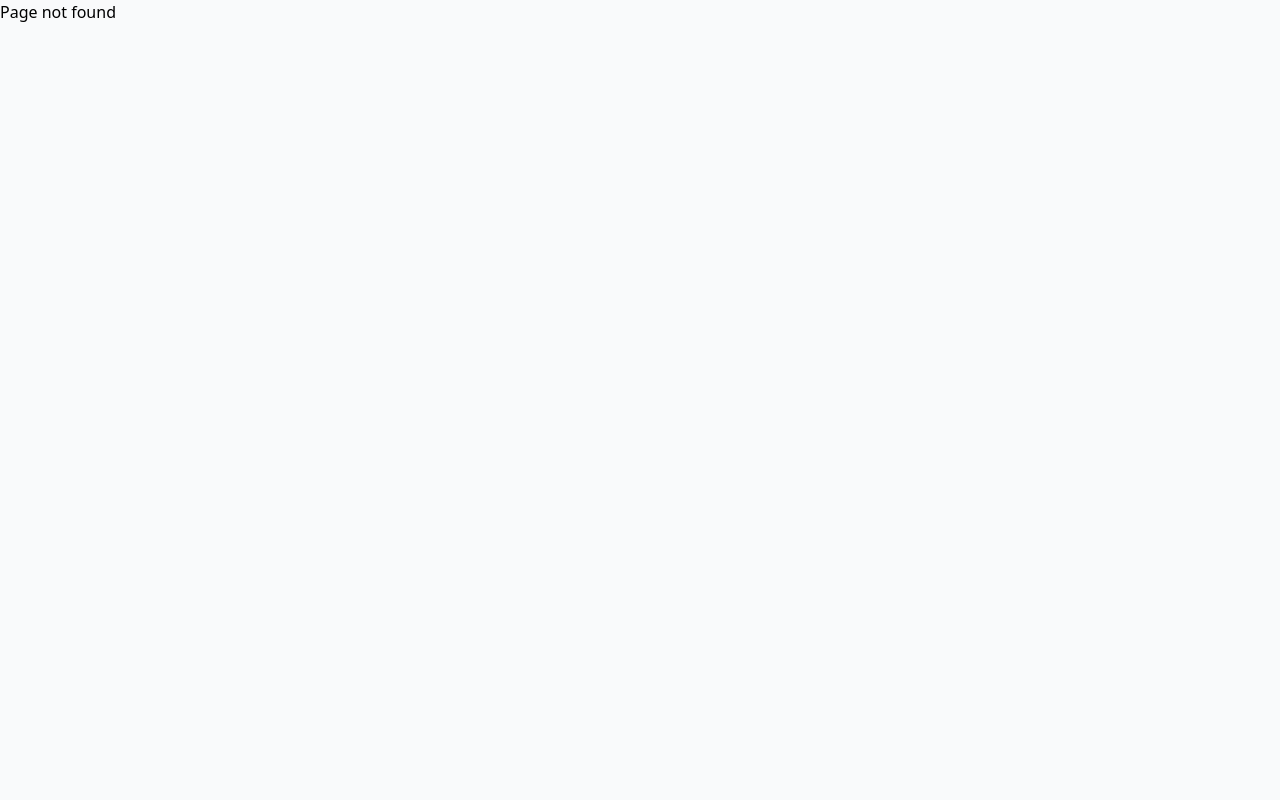
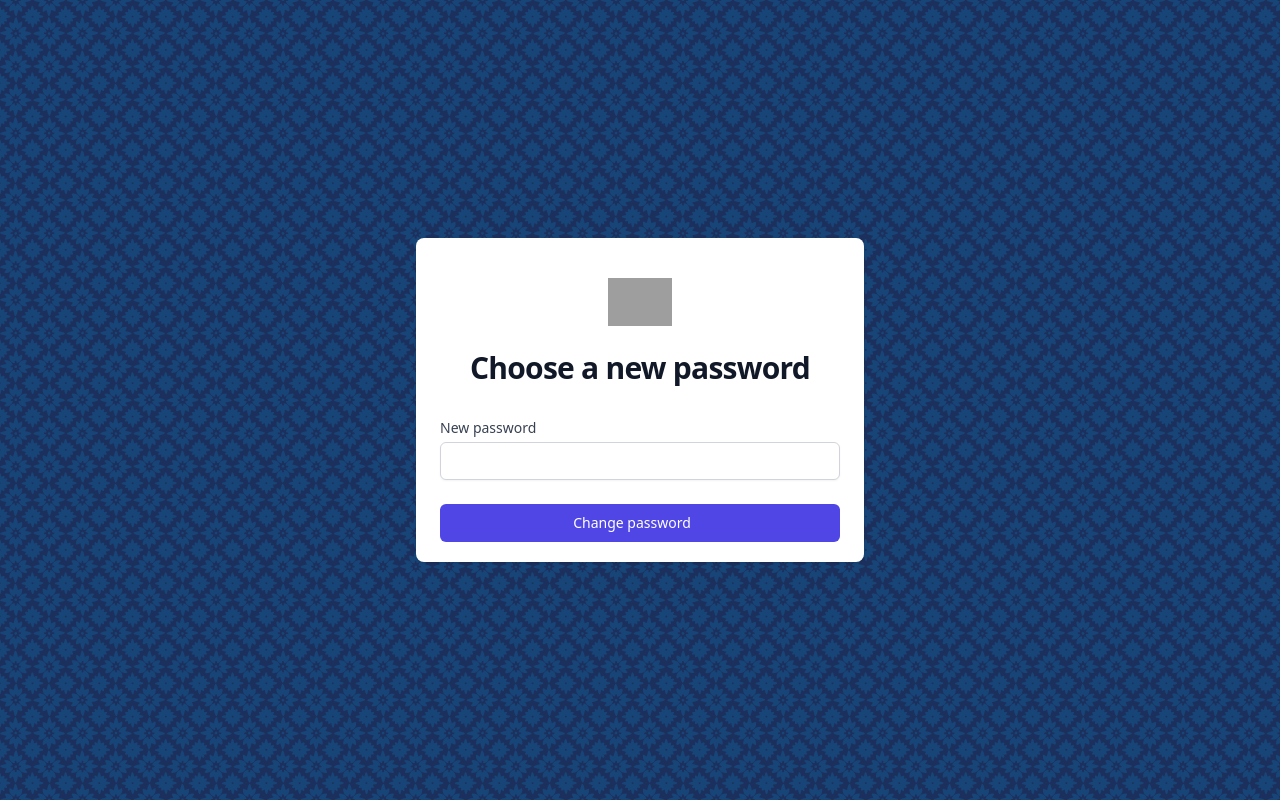
Before and after one commit to tombjerkan/authentication-demo, a React (Create React App) app: page /recoverpassword in a window 1280 px wide. Before the commit this address had no page. Built offline with nearby package versions, Linux system fonts and the light colour scheme; grey boxes are pictures that could not be loaded; what gotrue-js would draw is missing.

Commit message:
Implement password recovery

```diff
--- a/src/Routes.tsx
+++ b/src/Routes.tsx
@@ -8,6 +8,7 @@ import {
 import ConfirmAccountPage from "./authentication/ConfirmAccountPage";
 import CreateAccountPage from "./authentication/CreateAccountPage";
 import ForgotPasswordPage from "./authentication/ForgotPasswordPage";
+import RecoverPasswordPage from "./authentication/RecoverPasswordPage";
 import SignInPage from "./authentication/SignInPage";
 import UserPage from "./user-profile/UserPage";
 
@@ -30,6 +31,10 @@ export default function Routes() {
       element: <ForgotPasswordPage />,
     },
     {
+      path: "recoverpassword",
+      element: <RecoverPasswordPage />,
+    },
+    {
       path: "/",
       element: <Navigate to="/user" replace />,
     },
@@ -44,6 +49,7 @@ export default function Routes() {
   ]);
 
   useRedirectToConfirmAccount();
+  useRedirectToRecoverPassword();
 
   return pageElement;
 }
@@ -64,3 +70,21 @@ const useRedirectToConfirmAccount = () => {
     }
   }, [location, navigate]);
 };
+
+const useRedirectToRecoverPassword = () => {
+  const location = useLocation();
+  const navigate = useNavigate();
+
+  useEffect(() => {
+    const isIndexPage = location.pathname === "/";
+    const searchParams = new URLSearchParams(location.hash.substring(1));
+    const recoveryToken = searchParams.get("recovery_token");
+
+    if (isIndexPage && recoveryToken) {
+      navigate(`/recoverpassword#recovery_token=${recoveryToken}`, {
+        state: { token: recoveryToken },
+        replace: true,
+      });
+    }
+  }, [location, navigate]);
+};
--- /dev/null
+++ b/src/authentication/RecoverPasswordPage.tsx
@@ -0,0 +1,93 @@
+import {
+  Button,
+  Card,
+  CompanyLogo,
+  Input,
+  Label,
+  PageContainer,
+  Spinner,
+} from "../common/components";
+import { useLocation } from "react-router-dom";
+import { useState } from "react";
+import { recoverPassword } from "./identity";
+import assert from "../common/assert";
+
+export default function ChangePasswordPage() {
+  const location = useLocation();
+  const searchParams = new URLSearchParams(location.hash.substring(1));
+  const recoveryToken = searchParams.get("recovery_token");
+
+  const [password, setPassword] = useState("");
+  const [state, setState] = useState<
+    "initial" | "in-progress" | "success" | "error"
+  >("initial");
+
+  function submit() {
+    assert(
+      recoveryToken !== null,
+      "recovery token should always be present when shown the recover password page"
+    );
+
+    setState("in-progress");
+
+    recoverPassword(recoveryToken, password)
+      .then(() => setState("success"))
+      .catch(() => setState("error"));
+  }
+
+  return (
+    <PageContainer>
+      <div className="w-full max-w-md space-y-8 overflow-hidden bg-white px-4 py-5 pt-10 shadow sm:rounded-lg sm:px-6">
+        <div>
+          <CompanyLogo className="mx-auto h-12 w-auto" />
+          <h2 className="mt-6 text-center text-3xl font-bold tracking-tight text-gray-900">
+            Choose a new password
+          </h2>
+        </div>
+        <form
+          className="mt-8 space-y-6"
+          onSubmit={(event) => {
+            event.preventDefault();
+            submit();
+          }}
+        >
+          <div>
+            <Label htmlFor="email-address">New password</Label>
+            <Input
+              id="password"
+              name="password"
+              type="password"
+              value={password}
+              onChange={(event) => setPassword(event.target.value)}
+              disabled={state === "in-progress"}
+              required
+              className="mt-1"
+            />
+
+            {state === "error" && (
+              <div className="mt-2 text-sm text-red-600">
+                Something went wrong.
+              </div>
+            )}
+          </div>
+
+          <div>
+            <Button
+              type="submit"
+              disabled={state === "in-progress" || state === "success"}
+              icon={
+                state === "in-progress" ? (
+                  <Spinner className="text-white" />
+                ) : undefined
+              }
+            >
+              {(state === "initial" || state === "error") && "Change password"}
+              {state === "in-progress" && "Changing password"}
+              {state === "success" && "Password changed"}
+            </Button>
+          </div>
+        </form>
+      </div>
+    </PageContainer>
+  );
+}
--- a/src/authentication/identity.tsx
+++ b/src/authentication/identity.tsx
@@ -7,6 +7,7 @@ import {
   useState,
 } from "react";
 import { useLocation, useNavigate } from "react-router-dom";
+import assert from "../common/assert";
 
 const client = new GoTrue({
   APIUrl: "https://bjerkandemo.netlify.app/.netlify/identity",
@@ -21,6 +22,11 @@ export const confirmAccount = (token: string) => client.confirm(token);
 
 export const requestPasswordRecovery = (email: string) =>
   client.requestPasswordRecovery(email);
+
+export async function recoverPassword(token: string, newPassword: string) {
+  const user = await client.recover(token);
+  await user.update({ password: newPassword }).finally(() => user.logout());
+}
 
 interface User {
   email: string;
@@ -134,11 +140,3 @@ export function useRequireAuth() {
     }
   }, [location, navigate, user]);
 }
-
-function assert(condition: any, msg?: string): asserts condition {
-  if (!condition) {
-    throw new AssertionError(msg);
-  }
-}
-
-class AssertionError extends Error {}
--- /dev/null
+++ b/src/common/assert.ts
@@ -0,0 +1,10 @@
+export default function assert(
+  condition: any,
+  msg?: string
+): asserts condition {
+  if (!condition) {
+    throw new AssertionError(msg);
+  }
+}
+
+class AssertionError extends Error {}
```
